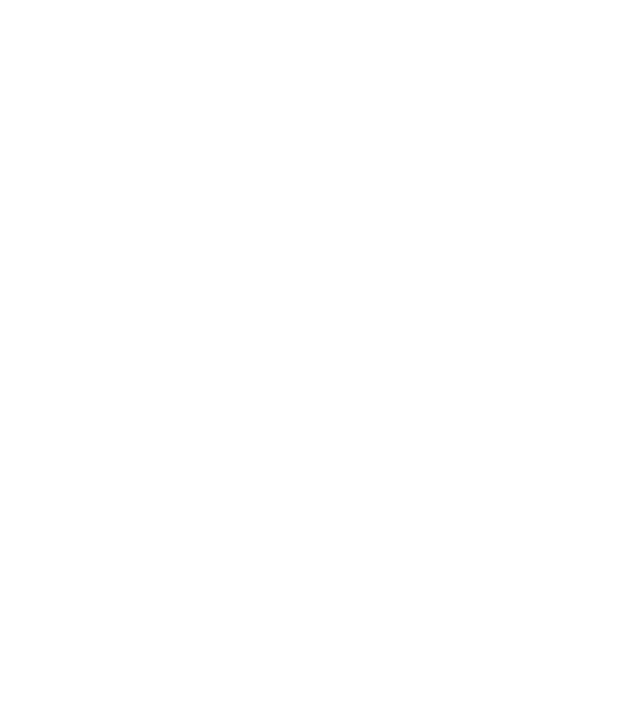
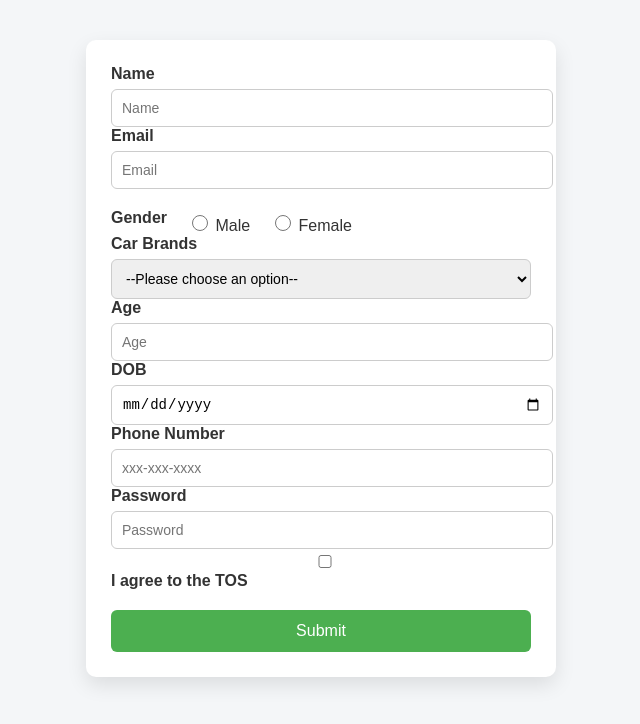
Before and after one commit to acciojob/signup-form-car-yashuOP16, a website: page main.html in a window 1280 px wide. Shown: the whole page, without its empty margins (319-959 px from the left). Drawn offline with Linux system fonts and the light colour scheme.

Commit message:
created a submission

```diff
--- a/main.html
+++ b/main.html
@@ -3,11 +3,136 @@
 <html>
 
 <head>
+	<style>
+    body {
+        background: #f4f6f8;
+        font-family: Arial, sans-serif;
+    }
+
+    form {
+        width: 420px;
+        margin: 40px auto;
+        background: #ffffff;
+        padding: 25px;
+        border-radius: 10px;
+        box-shadow: 0 8px 20px rgba(0, 0, 0, 0.1);
+    }
+
+    label {
+        margin-top: 12px;
+        font-weight: 600;
+        color: #333;
+    }
+
+    input,
+    select {
+        width: 100%;
+        padding: 10px;
+        margin-top: 6px;
+        border: 1px solid #ccc;
+        border-radius: 6px;
+        font-size: 14px;
+    }
+
+    input:focus,
+    select:focus {
+        outline: none;
+        border-color: #4CAF50;
+    }
+ */
+    .radio-group {
+        margin-top: 6px;
+    }
+
+   .radio-group {
+    margin-top: 8px;
+    display: flex;
+    gap: 20px;
+}
+
+.radio-option {
+    /* display: flex; */
+    align-items: center;
+    gap: 6px;
+    cursor: pointer;
+    font-weight: normal;
+}
+
+.radio-option input[type="radio"] {
+    width: 16px;
+    height: 16px;
+    cursor: pointer;
+}
+
+    button {
+        margin-top: 20px;
+        padding: 12px;
+        width: 100%;
+        background: #4CAF50;
+        color: white;
+        font-size: 16px;
+        border: none;
+        border-radius: 6px;
+        cursor: pointer;
+    }
+
+    button:hover {
+        background: #43a047;
+    }
+</style>
+
+
 	<link rel="stylesheet" href="styles.css">
 </head>
 
 <body>
-	<!-- the entire body must be written by student -->
+	<form method="post">
+
+    <label for="name">Name</label>
+    <input type="text" id="name" name="name" placeholder="Name" required>
+
+    <label for="email">Email</label>
+    <input type="email" id="email" name="email" placeholder="Email" required>
+
+	<div class="radio-group">
+		<label>Gender</label>
+	    <label class="radio-option" for="gender_m">
+	        <input type="radio" id="gender_m" name="gender" required>
+	        Male
+	    </label>
+	    <label class="radio-option" for="gender_f">
+		        <input type="radio" id="gender_f" name="gender" required>
+        Female
+	    </label>
+	</div>
+
+    <label for="cars">Car Brands</label>
+    <select id="cars" name="cars" required>
+        <option value="" disabled selected>--Please choose an option--</option>
+        <option>Audi</option>
+        <option>BMW</option>
+        <option>Tesla</option>
+    </select>
+
+    <label for="age">Age</label>
+    <input type="number" id="age" name="age" placeholder="Age" required>
+
+    <label for="dob">DOB</label>
+    <input type="date" id="dob" name="dob" required>
+
+    <label for="tel">Phone Number</label>
+    <input type="tel" id="tel" name="tel" placeholder="xxx-xxx-xxxx">
+
+    <label for="password">Password</label>
+    <input type="password" id="password" name="password" placeholder="Password" required>
+
+    <input type="checkbox" id="tos" name="tos" required>
+    <label for="tos">I agree to the TOS</label>
+
+    <button type="submit">Submit</button>
+
+</form>
+
     <script type="text/javascript" src="./script.js">
 </script>
 
```
